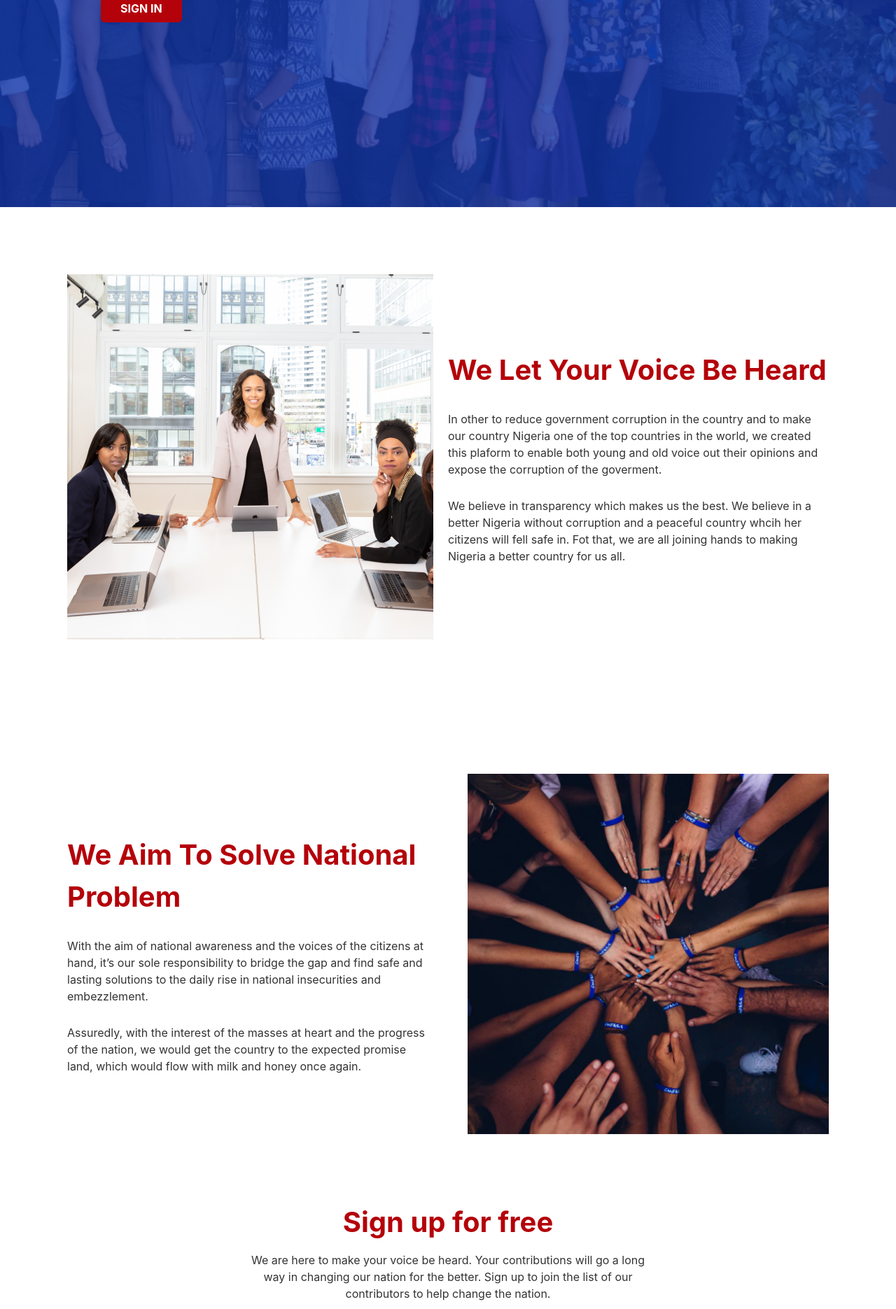
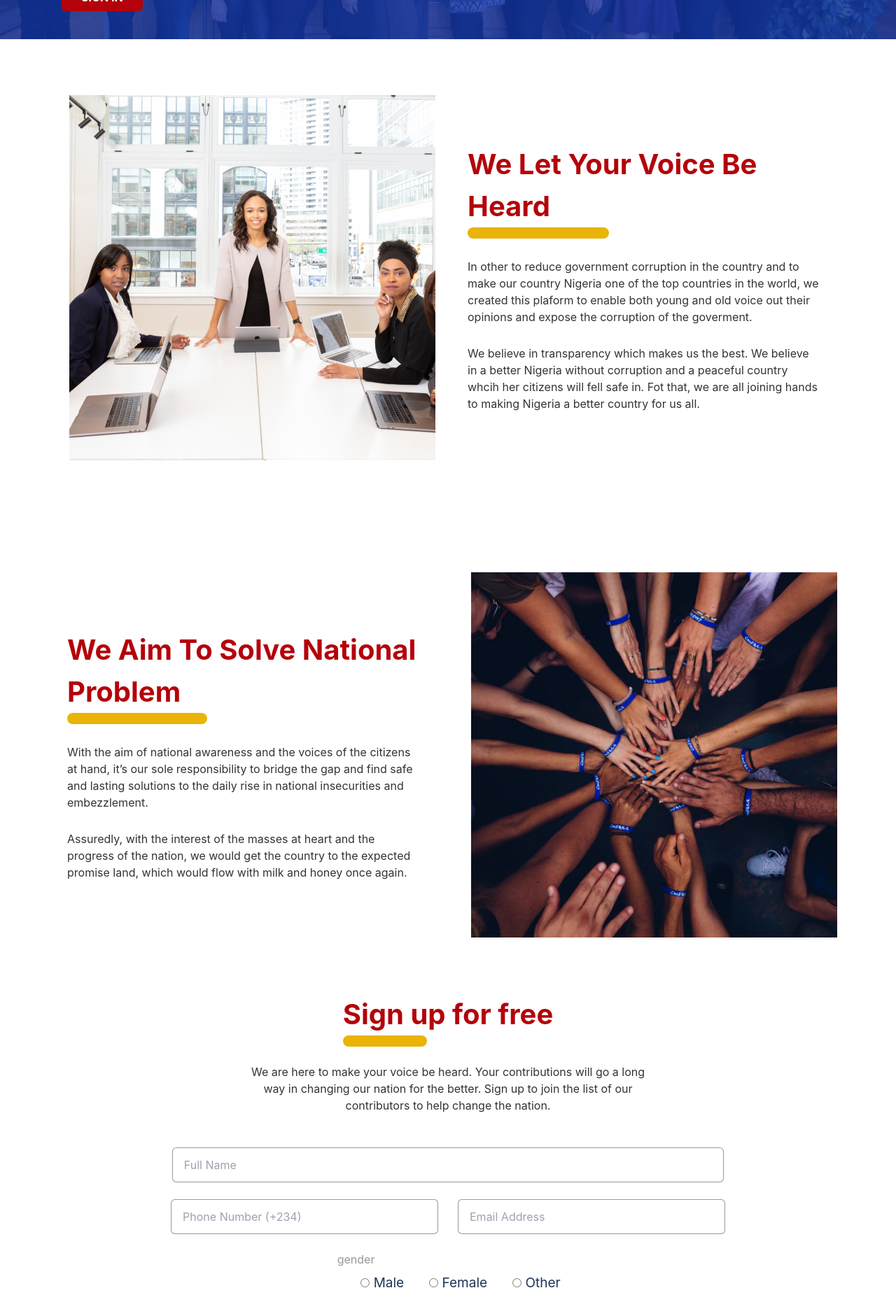
Before and after one commit to Torettosaviour17/Nigeria-page, a React (Create React App) app: page / in a window 1280 px wide. Shown: the part 580-2451 px from the top of the page at 70% size. Built offline with nearby package versions, Linux system fonts and the light colour scheme.

Commit message:
just finished the layout and worked on some rresponsiveness

```diff
--- a/public/index.html
+++ b/public/index.html
@@ -5,6 +5,12 @@
     <link rel="icon" href="%PUBLIC_URL%/favicon.ico" />
     <meta name="viewport" content="width=device-width, initial-scale=1" />
     <meta name="theme-color" content="#000000" />
+    <link rel="preconnect" href="https://fonts.googleapis.com" />
+    <link rel="preconnect" href="https://fonts.gstatic.com" crossorigin />
+    <link
+      href="https://fonts.googleapis.com/css2?family=Open+Sans:ital,wght@0,300..800;1,300..800&display=swap"
+      rel="stylesheet"
+    />
     <meta
       name="description"
       content="Web site created using create-react-app"
--- a/src/components/home-component/hero.jsx
+++ b/src/components/home-component/hero.jsx
@@ -6,21 +6,21 @@ export default function hero() {
   return (
     <div>
       <section
-        className="h-[100vh] w-full bg-no-repeat bg-cover bg-center pr-96 pt-36 "
+        className=" w-full bg-no-repeat bg-cover bg-center  p-10  sm:pt-12 lg:pt-32 "
         style={{
           backgroundImage: `url(${second_bg_img}), url(${hero_bg})`,
           backgroundPosition: "center, bottom right", // Positions for each image
           backgroundSize: "cover", // Sizes for each image
         }}
       >
-        <div>
-          <h1 className="text-[48px] text-white  font-bold px-36">Nigerian voice on National Development</h1>
-          <p className="text-[24px] text-white font-normal my-8  px-36">
+        <div className="text-center md:pl-12 md:text-left md:w-[50%]">
+          <h1 className=" text-[22px] sm:text-[30px] md:text-[40px] lg:text-[48px]  text-white  font-bold ">Nigerian voice on National Development</h1>
+          <p className="text-[16px] sm:text-[18px] md:text-[20px] lg:text-[24px] text-white font-normal my-8 ">
             Track all government budgets, expenses, companies, directors and
             excutive officers. Hear the latest goverment rumors and gist from
             all the regions of the country.
           </p>
-          <button className="text-white bg-[#B4020A] font-bold mx-36 px-7 rounded-md py-2">
+          <button className="text-white bg-[#B4020A] font-bold px-7 rounded-md py-2">
             SIGN IN
           </button>
         </div>
--- a/src/components/home-component/our-aim.jsx
+++ b/src/components/home-component/our-aim.jsx
@@ -3,9 +3,9 @@ import { ouraim } from "../../images/index";
 export default function ourAim() {
   return (
     <div>
-      <section className="inline md:flex justify-center gap-14 items-center w-ful p-24">
-        <div className="w-1/2">
-          <h1 className="text-[#B4020A] text-[40px] font-bold">
+      <section className="inline md:flex justify-center gap-14 items-center w-ful md:p-10 lg:p-20">
+        <div className="md:w-1/2 text-center md:text-left p-4 md:peer-auto relative inline-block">
+          <h1 className="after:block after:left-0 after:bottom-[5.2em] after:h-[0.4em] after:w-[40%] after:rounded-lg after:bg-yellow-500 after:z-[-10] inline-block  text-[#B4020A] text-[20px] sm:text-[26px] md:text-[34px] lg:text-[40px] font-bold">
             We Aim To Solve National Problem
           </h1>
           <p>
@@ -22,8 +22,8 @@ export default function ourAim() {
             </p>
           </p>
         </div>
-        <div className=" w-1/2">
-          <img src={ouraim} alt="" />
+        <div className=" flex justify-center items-center md:w-1/2">
+          <img  className="scale-50 sm:scale-75 md:scale-90 lg:scale-100 xl:scale-auto" src={ouraim} alt="" />
         </div>
       </section>
     </div>
--- a/src/components/home-component/our_voice.jsx
+++ b/src/components/home-component/our_voice.jsx
@@ -4,14 +4,20 @@ import { ourvoice } from "../../images/index";
 export default function ourVoice() {
   return (
     <div>
-      <section className="inline md:flex justify-around items-center w-ful p-24">
-        <div className=" w-1/2">
-          <img src={ourvoice} alt="" />
+      <section className="inline md:flex md:justify-around items-center w-ful md:p-10 lg:p-20">
+        <div className="flex justify-center items-center md:w-1/2">
+          <img
+            className="scale-50 sm:scale-75 md:scale-90 lg:scale-100 xl:scale-auto"
+            src={ourvoice}
+            alt=""
+          />
         </div>
-        <div className="w-1/2">
-          <h1 className="text-[#B4020A] text-[40px] font-bold">We Let Your Voice Be Heard</h1>
+        <div className="md:w-1/2 p-7 md:p-auto text-center md:text-left inline-block">
+          <h1 className="after:block after:left-0 after:bottom-[5.2em] after:h-[0.4em] after:w-[40%] after:rounded-lg after:bg-yellow-500 after:z-[-10] inline-block text-[#B4020A]  text-[18px] sm:text-[25px] md:text-[30px] lg:text-[40px] font-bold">
+            We Let Your Voice Be Heard
+          </h1>
           <p>
-            <p className="text-[16px] text-[#333333] font-normal  my-7">
+            <p className="sm:text-[14px] lg:text-[16px] text-[#333333] font-normal  my-7">
               In other to reduce government corruption in the country and to
               make our country Nigeria one of the top countries in the world, we
               created this plaform to enable both young and old voice out their
--- a/src/components/home-component/sign-in.jsx
+++ b/src/components/home-component/sign-in.jsx
@@ -7,59 +7,63 @@ export default function signIn() {
         style={{ backgroundImage: `url(${nigeria}),` }}
         className="flex text-center flex-col items-center gap-3  w-full bg-no-repeat bg-cover bg-center"
       >
-        <h1 className="text-[#B4020A] text-[40px] font-bold ">
+        <div className="relative inline-block">
+          <h1 className="after:block after:h-[0.4em] after:w-[40%] after:rounded-lg after:bg-yellow-500  after:text-center inline-block  text-[#B4020A]  text-[20px] sm:text-[25px] md:text-[30px] lg:text-[40px] font-bold ">
             Sign up for free
           </h1>
-        <p className="text-[#333333] text-[16px] font-normal text-center">
+        </div>
+        <p className="text-[#333333] sm:text-[14px] p-3 md:p-auto lg:text-[16px] font-normal text-center">
           We are here to make your voice be heard. Your contributions will go a
           long <br /> way in changing our nation for the better. Sign up to join
           the list of our <br /> contributors to help change the nation.
         </p>
         <form className="w-full p-6">
           <input
-            className="border border-[#33333380] w-[50%] px-4 py-3 rounded-md"
+            className="border border-[#33333380] w-[64%] px-4 py-3 rounded-md"
             type="text"
             name=""
             id=""
             placeholder="Full Name"
           />
-          <div className="mt-6 space-x-7 mb-6">
+          <div className="flex flex-col justify-center items-center gap-5 md:block mt-6 md:space-x-7 mb-6">
             <input
               type="text"
               name=""
               id=""
-              className="border border-[#33333380] w-[24%] px-4 py-3 rounded-md"
+              className="border block md:inline w-[65%] border-[#33333380] md:w-[31%] px-4 py-3 rounded-md"
               placeholder="Phone Number (+234)"
             />
             <input
-              className="border border-[#33333380] w-[24%] px-4 py-3 rounded-md"
+              className="border block md:inline w-[65%] border-[#33333380] md:w-[31%] px-4 py-3 rounded-md"
               type="text"
               name=""
               id=""
               placeholder="Email Address"
             />
           </div>
-          <div className="space-x-9 flex text-center items-center justify-center text-[#1D3557]">
-            {/* <div className="text-[#979797] text-left">
-              <label htmlFor="">
-                gender
-              </label>
-            </div> */}
+          <div>
+            <div className="flex justify-center items-center w-full m-2">
+              <div className="text-[#979797] text-left md:w-[34%] lg:w-[27%] xl:w-[29%]">
+                <label htmlFor="">gender</label>
+              </div>
+            </div>
+            <div className="sm:space-x-9 space-x-4 flex text-center items-center justify-center text-[#1D3557] md:text-[19px]">
               <br />
               <div>
-              <input type="radio" name="gender" id="gender" />
-              <label for="gender">Male</label>
+                <input type="radio" name="gender" id="male" />&nbsp;
+                <label for="male">Male</label>
               </div>
               <div>
-              <input type="radio" name="gender" id="gender" />
-              <label for="gender">Female</label>
+                <input type="radio" name="gender" id="female" />&nbsp;
+                <label for="female">Female</label>
               </div>
               <div>
-              <input type="radio" name="gender" id="gender" />
+                <input type="radio" name="gender" id="gender" />&nbsp;
                 <label htmlFor="gender">Other</label>
               </div>
             </div>
-          <button className="text-white mt-6 font-bold text-[16px] bg-[#B4020A] px-28 py-3 rounded-lg">
+          </div>
+          <button className="text-white mt-6 font-bold text-[14px] lg:text-[16px] bg-[#B4020A] px-10 py-2 sm:px-16 sm:py-2 md:px-24 md:py-3 lg:px-28 lg:py-3 rounded-lg">
             SIGN UP
           </button>
         </form>
--- a/src/components/layout/navbar.jsx
+++ b/src/components/layout/navbar.jsx
@@ -3,12 +3,12 @@ import { logo } from '../../images/index.js'
 
 export default function navbar() {
   return (
-    <div className='flex justify-between px-20 p-3 items-center'>
+    <div className=' w-full flex justify-between px-5 lg:px-20 md:p-3 items-center'>
       <div>
-        <img src={logo} alt="Logo" />
+        <img className='scale-50 sm  sm:scale-75 md:scale-90 lg:scale-100 xl:scale-auto' src={logo} alt="Logo" />
       </div>
       <div>
-        <ul className='flex gap-7 '>
+        <ul className='gap-7 hidden md:flex'>
             <li className='hover:text-[#B4020A] text-[16px] font-semibold text-[#1034A6]'>
                 Home
             </li>
--- a/src/index.css
+++ b/src/index.css
@@ -1,6 +1,12 @@
 @tailwind base;
 @tailwind components;
 @tailwind utilities;
+
+@import url('https://fonts.googleapis.com/css2?family=Open+Sans:ital,wght@0,300..800;1,300..800&display=swap');
+
+html {
+  font-family: 'Open Sans', sans-serif;
+}
 
 
 body {
--- a/tailwind.config.js
+++ b/tailwind.config.js
@@ -1,10 +1,16 @@
 /** @type {import('tailwindcss').Config} */
 module.exports = {
-  content: [
-    "./src/**/*.{js,jsx,ts,tsx}",
-  ],
+  content: ["./src/**/*.{js,jsx,ts,tsx}"],
   theme: {
-    extend: {},
+    screens: {
+      sm: "480px",
+      md: "768px",
+      lg: "976px",
+      xl: "1440px",
+    },
+    fontFamily: {
+      sans: ['"Open Sans"', 'sans-serif'],
+    },
   },
   plugins: [],
-}
+};
```
Lines whose indentation alone changed are shown as unchanged.
